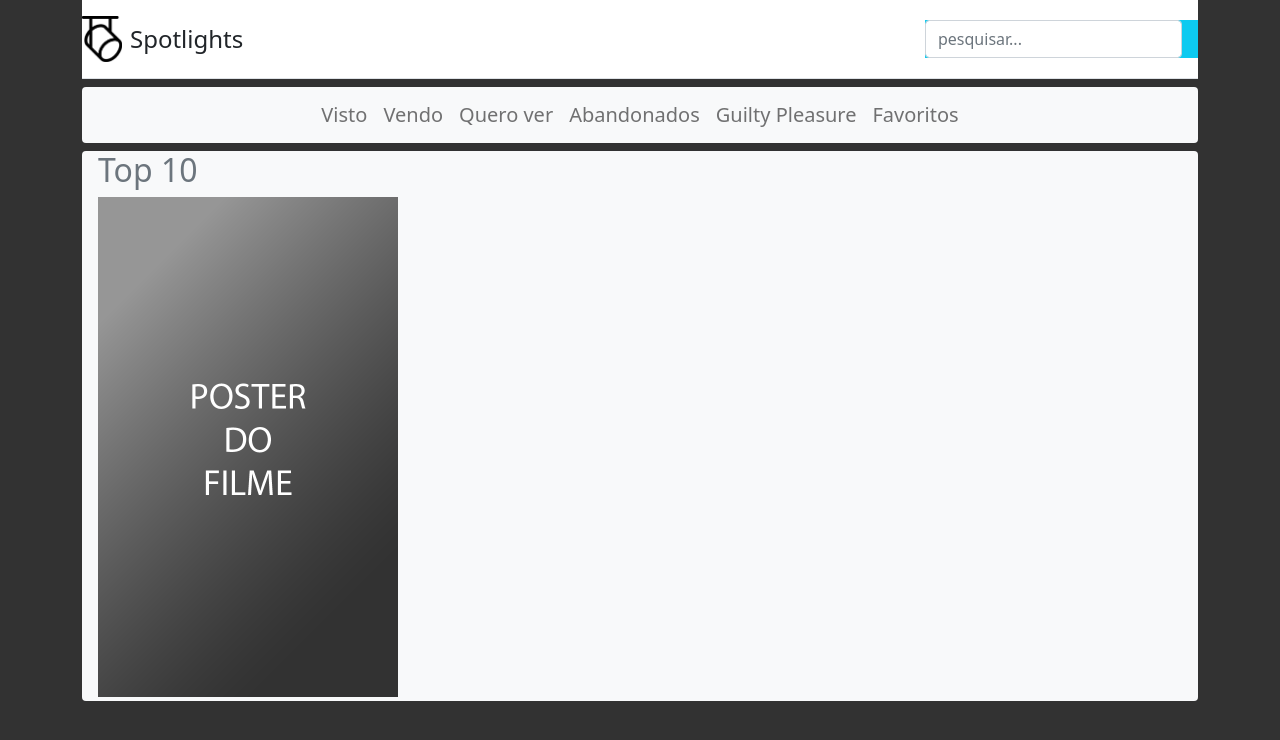
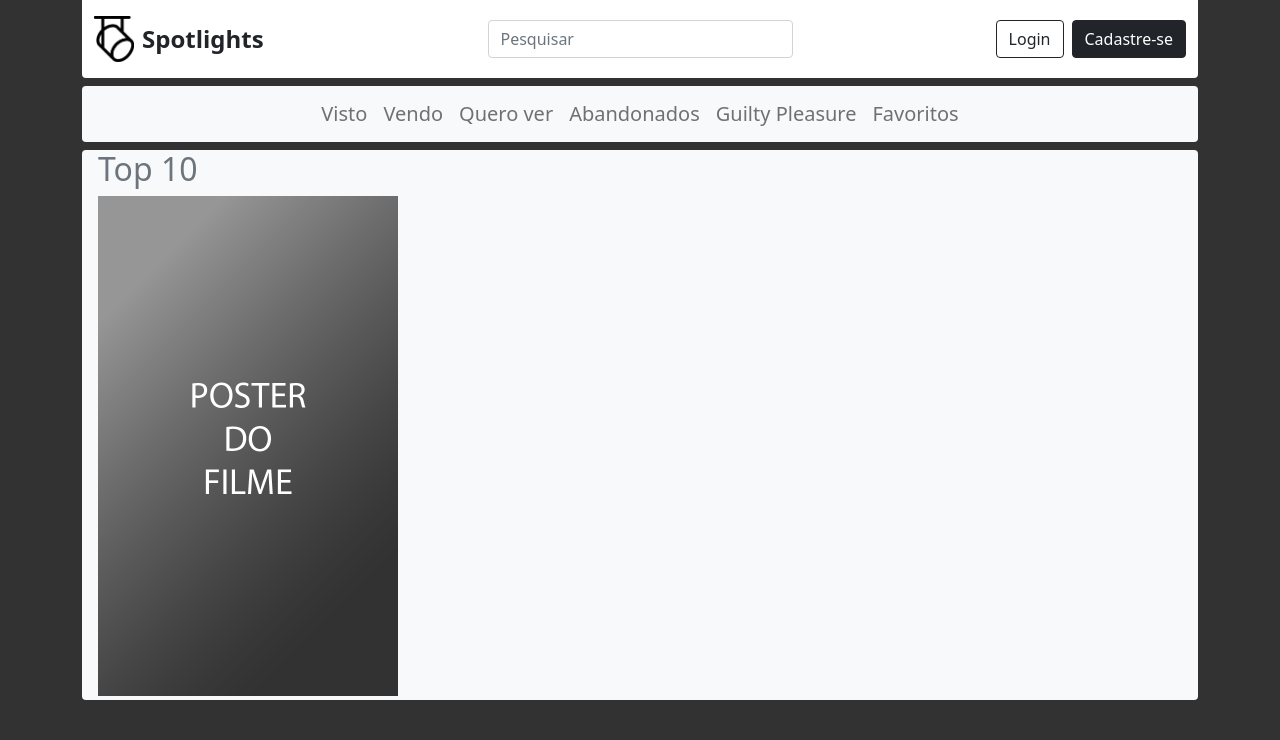
Before and after one commit to ramon-rossini/spotlights-api, an Angular app: page / in a window 1280 px wide. Shown: the top 740 px of the page. Built offline with nearby package versions, Linux system fonts and the light colour scheme.

Commit message:
Terminado primeira versao do Header

```diff
--- a/src/app/app.component.html
+++ b/src/app/app.component.html
@@ -1,13 +1,17 @@
 <div class="container">
-    <header class="d-flex flex-wrap align-items-center justify-content-center justify-content-md-between py-3 mb-2 border-bottom bg-white">
+    <header class="container d-flex flex-wrap align-items-center justify-content-center justify-content-md-between py-3 mb-2 rounded-bottom bg-white">
         <a class="d-flex align-items-center col-md-3 mb-3 mb-md-0 text-dark text-decoration-none" href="#">
             <img class="bi me-2" src="\assets\images\Isotipo-Spotlights-Preto.png" width="40">
-            <span class="fs-4">Spotlights</span>
+            <span class="fs-4 fw-bold">Spotlights</span>
         </a>
-        <div class="nav col-12 col-md-auto mb-3 mb-md-0 justify-content-center bg-info">
-            <form class="w-100 me-3">
-                <input type="search" class="form-control" placeholder="pesquisar..." aria-label="Search">
+        <div class="col-12 col-md-auto mb-3 mb-md-0 justify-content-center">
+            <form class="w-100 me-5">
+                <input type="search" class="form-control" placeholder="Pesquisar" aria-label="Search">
             </form>
+        </div>
+        <div class="col-md-3 text-end">
+            <button class="btn btn-outline-dark me-2">Login</button>
+            <button class="btn btn-dark">Cadastre-se</button>
         </div>
     </header>
 </div>
```
